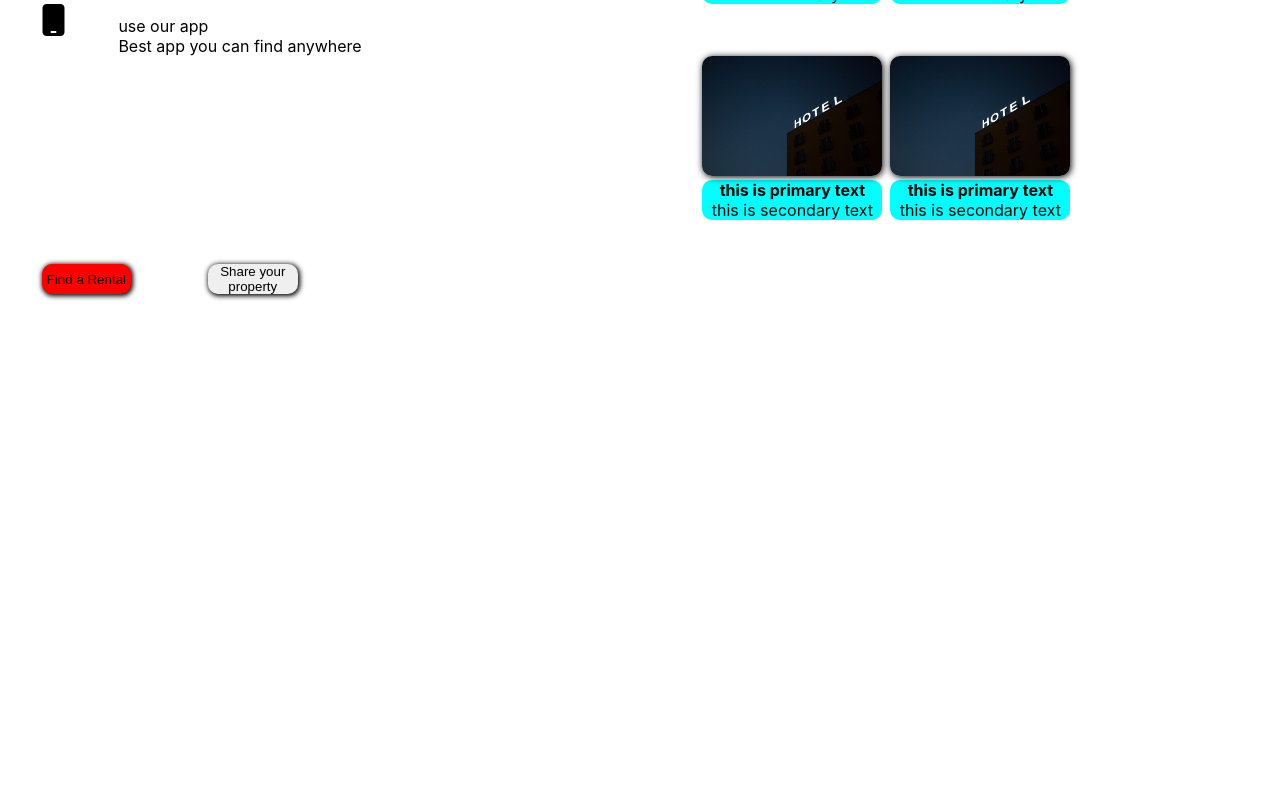
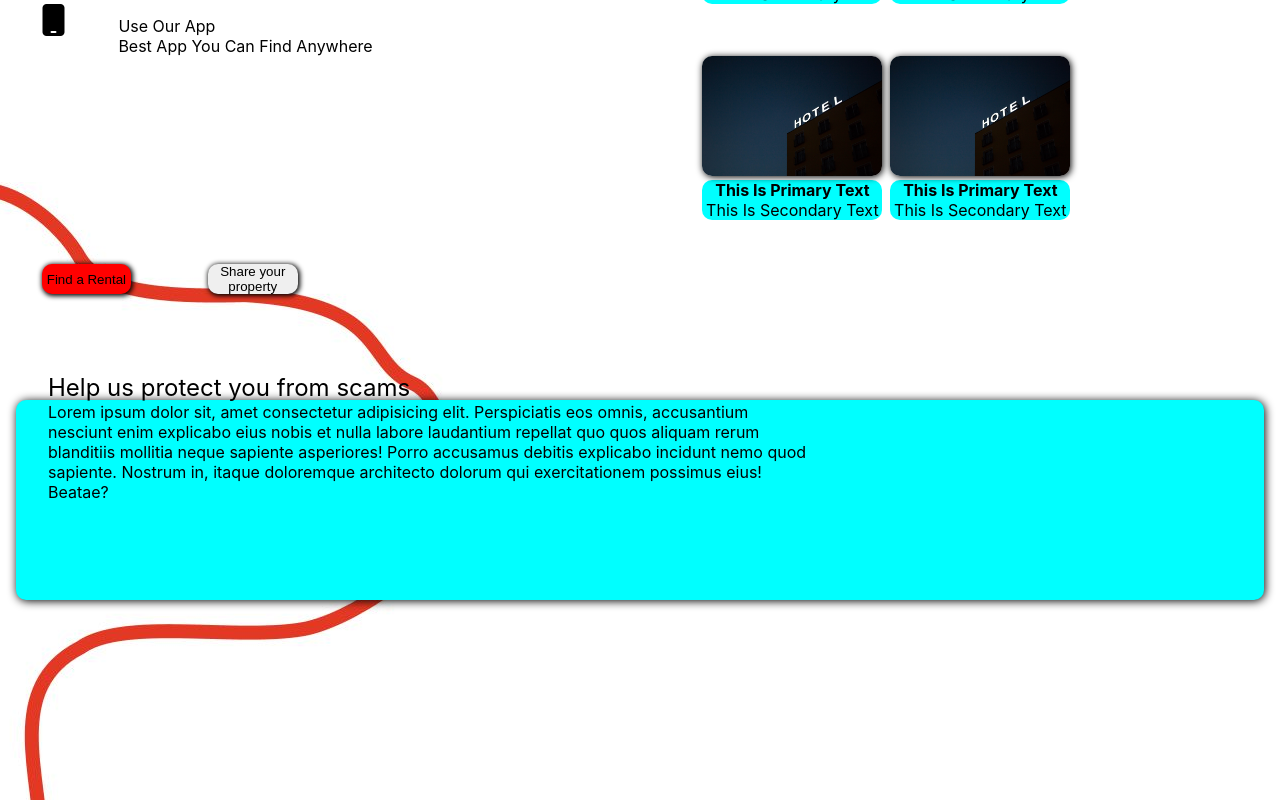
Before and after one commit to gotarent/gotarent, a React (Create React App) app: page / in a window 1280 px wide. Shown: the part 1024-1824 px from the top of the page. Before the commit the page ends 1664 px from the top, so only its background shows below. Built offline with nearby package versions, Linux system fonts and the light colour scheme.

Commit message:
updated home page

```diff
--- a/src/components/pages/Home.css
+++ b/src/components/pages/Home.css
@@ -49,6 +49,7 @@
     position: relative;
     top: 20vh;
     left: 20vw;
+    box-shadow: 2px 2px 10px;
     /* align-items: center; */
 }
 .red-bg .bold{
@@ -84,7 +85,7 @@
 .second-cont{
     display: flex;
     flex-direction: row;
-    height: 100vh;
+    height:70vh;
 
     margin-left: 2vw;
 }
@@ -102,6 +103,7 @@
     left: 4vw;
     top: -26vh;
     margin-left: 2vw;
+    text-transform: capitalize;
 }
 .myList ul li{
     list-style: none;
@@ -127,6 +129,7 @@
     background-color: red;
     color: black;
 }
+
 .right{
     display: flex;
     flex-direction: row;
@@ -134,7 +137,7 @@
     width: 30vw;
     justify-content: space-evenly;
     height: 54vh;
-
+    text-transform: capitalize;
 }
 .card-ok{
     height: fit-content;
@@ -152,3 +155,27 @@
 .pri-a-text{
     font-weight: 700;
 }
+.blue{
+    background-color: aqua;
+    height: 25vh;
+    border-radius: 10px;
+    box-shadow: 1px 1px 10px;
+}
+.b-left{
+    width: 60vw;
+    display: flex;
+    flex-direction: column;
+    justify-content: flex-end;
+    height: 8vw;
+    position: relative;
+    margin-left: 4vh;
+}
+.boldtext{
+    font-size: x-large;
+}
+.r-wave img{
+    top: -40vh;
+    z-index: -1;
+    position: relative;
+    left: -3vw;
+}
--- a/src/components/pages/Home.jsx
+++ b/src/components/pages/Home.jsx
@@ -3,6 +3,7 @@ import "./Home.css";
 import Navbar from "./Navbar"
 const gtk = require("../static/Picture@1x.png");
 const wave = require("../static/drawnline1@1x.png");
+const rwave = require("../static/r-wave.jpg");
 const rectangle = require("../static/rectangular shape@1x.png");
 const card = require("../imges/card.jpg")
 const date = new Date().toLocaleDateString();
@@ -77,6 +78,7 @@ const Home = () => {
               <button id="red-btn">Find a Rental</button>
               <button id="white-btn">Share your property</button>
             </div>
+
           </div>
           <div className="right">
             <div className="card-ok">
@@ -107,6 +109,17 @@ const Home = () => {
                 <p className='sec-a-text'>this is secondary text</p>
               </div>
             </div>
+          </div>
+        </div>
+        <div className="blue">
+          <div className="b-left">
+            <p className="boldtext">
+              Help us protect you from scams
+            </p>
+            <p>Lorem ipsum dolor sit, amet consectetur adipisicing elit. Perspiciatis eos omnis, accusantium nesciunt enim explicabo eius nobis et nulla labore laudantium repellat quo quos aliquam rerum blanditiis mollitia neque sapiente asperiores! Porro accusamus debitis explicabo incidunt nemo quod sapiente. Nostrum in, itaque doloremque architecto dolorum qui exercitationem possimus eius! Beatae?</p>
+          </div>
+          <div className="r-wave">
+            <img src={rwave} alt="" />
           </div>
         </div>
       </div>
```
Also changed, not shown: src/components/static/r-wave.jpg (added).
